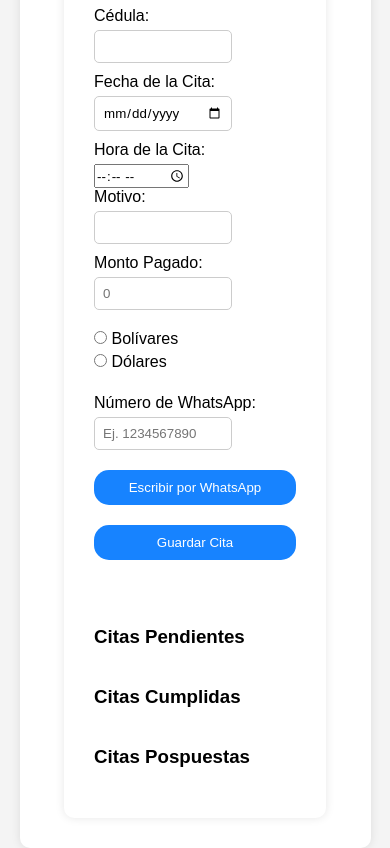
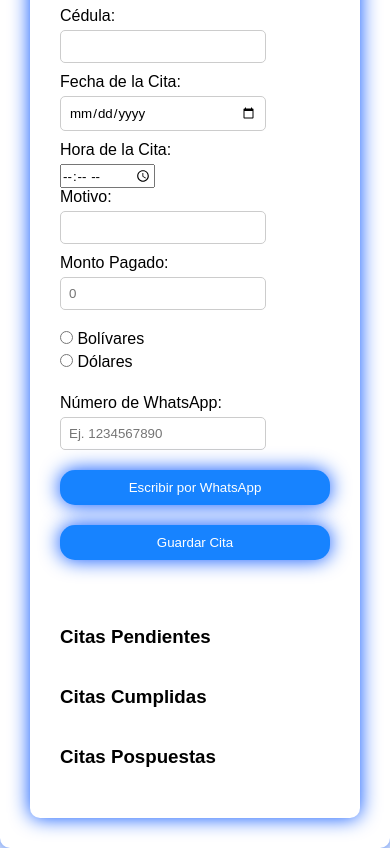
Before and after one commit to staticxtrem/agendak, a plain HTML site: page index.html in a window 390 px wide. Shown: the part 141-989 px from the top of the page. Drawn offline with nearby package versions, Linux system fonts and the light colour scheme.

Commit message:
Update styles.css

```diff
--- a/styles.css
+++ b/styles.css
@@ -16,7 +16,7 @@ h3 {
 
 .container {
     background-color: #ffffff;
-    box-shadow: 0 0 10px rgba(0, 0, 0, 0.1);
+    box-shadow: 0 0 20px rgba(0, 81, 255);
     border-radius: 10px;
     padding: 30px;
     transition: box-shadow 0.3s ease;
@@ -56,6 +56,7 @@ input[type="number"] {
 button {
     padding: 10px 20px;
     background-color: #1783ff;
+    box-shadow: 0 0 20px rgba(0, 81, 255);
     color: white;
     border: 5px;
     border-radius: 15px;
@@ -70,7 +71,7 @@ button:hover {
     background-color: #547cff;
     /* Cambia el color al pasar el mouse sobre el botón */
     color: rgb(0, 183, 255);
-            box-shadow: 0 0 30px rgb(0, 81, 255);
+    box-shadow: 0 0 30px rgb(0, 81, 255);
 }
 
 #citas-pendientes,
@@ -81,13 +82,6 @@ button:hover {
 
 .cita {
     margin-bottom: 10px;
-}
-
-@media (max-width: 768px) {
-    .container {
-        width: 90%;
-        margin: 0 auto;
-    }
 }
 
 /* Estilos específicos para dispositivos con pantalla de hasta 480px (como smartphones) */
```
